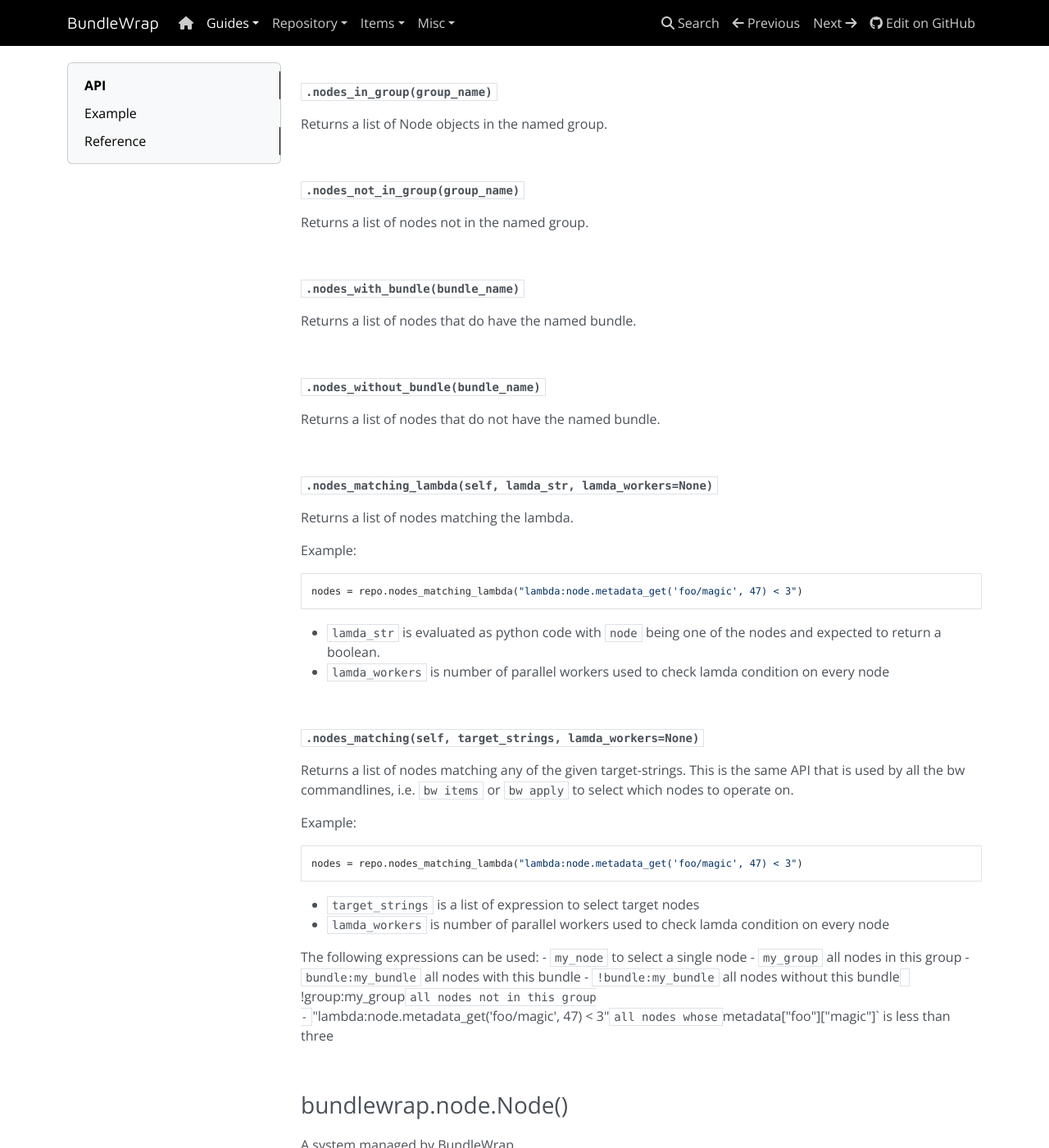
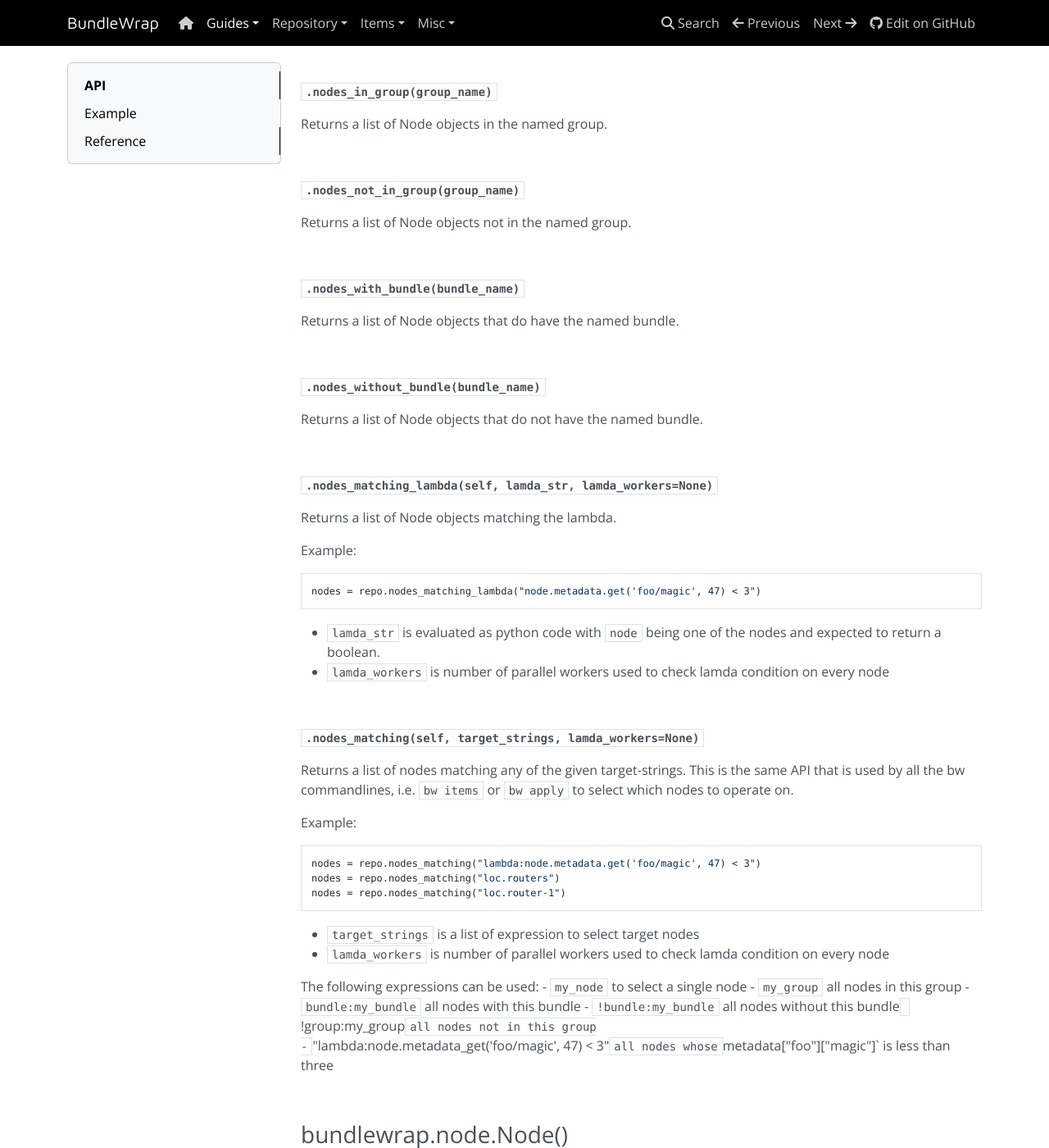
Before and after one commit to bundlewrap/bundlewrap, an MkDocs documentation site: the page built from docs/content/guide/api.md, in a window 1280 px wide and 1400 px high, scrolled down 1952 px. Shown: the whole window at 82% size. Built offline with MkDocs 1.6.1, drawn with Linux system fonts in a browser that asks for light colours; nearby versions of some CDN libraries.

Commit message:
/docs/api, repo: fix some documentation inconsistencies

````diff
--- a/docs/content/guide/api.md
+++ b/docs/content/guide/api.md
@@ -96,29 +96,29 @@
 
 **`.nodes_not_in_group(group_name)`**
 
-Returns a list of nodes not in the named group.
+Returns a list of Node objects not in the named group.
 
 <br>
 
 **`.nodes_with_bundle(bundle_name)`**
 
-Returns a list of nodes that do have the named bundle.
+Returns a list of Node objects that do have the named bundle.
 
 <br>
 
 **`.nodes_without_bundle(bundle_name)`**
 
-Returns a list of nodes that do not have the named bundle.
+Returns a list of Node objects that do not have the named bundle.
 
 <br>
 
 **`.nodes_matching_lambda(self, lamda_str, lamda_workers=None)`**
 
-Returns a list of nodes matching the lambda.
+Returns a list of Node objects matching the lambda.
 
 Example:
 ```python
-nodes = repo.nodes_matching_lambda("lambda:node.metadata_get('foo/magic', 47) < 3")
+nodes = repo.nodes_matching_lambda("node.metadata.get('foo/magic', 47) < 3")
 ```
 
 - `lamda_str` is evaluated as python code with `node` being one of the nodes and expected to return a boolean.
@@ -133,7 +133,9 @@
 
 Example:
 ```python
-nodes = repo.nodes_matching_lambda("lambda:node.metadata_get('foo/magic', 47) < 3")
+nodes = repo.nodes_matching("lambda:node.metadata.get('foo/magic', 47) < 3")
+nodes = repo.nodes_matching("loc.routers")
+nodes = repo.nodes_matching("loc.router-1")
 ```
 
 - `target_strings` is a list of expression to select target nodes
````
Also changed, not shown: 1 other file.
